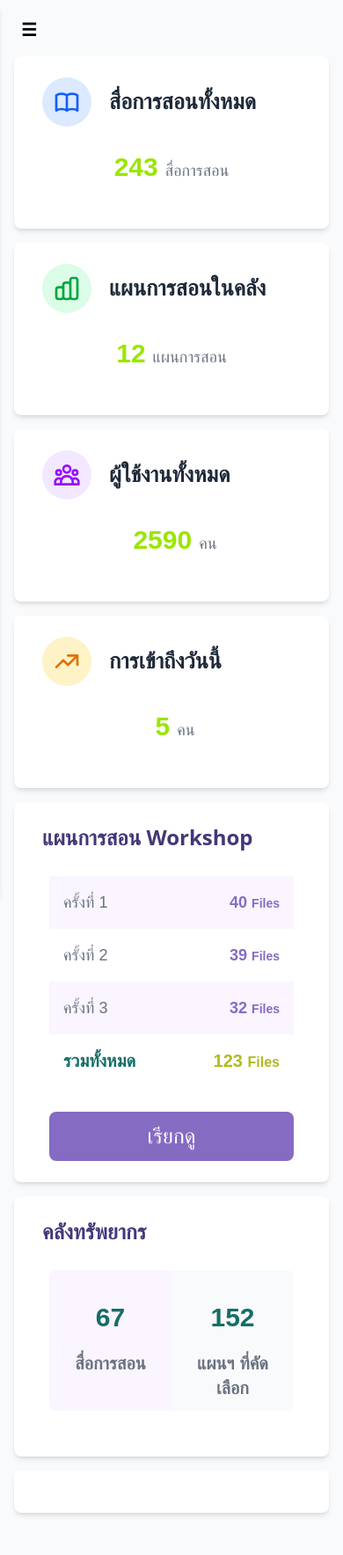
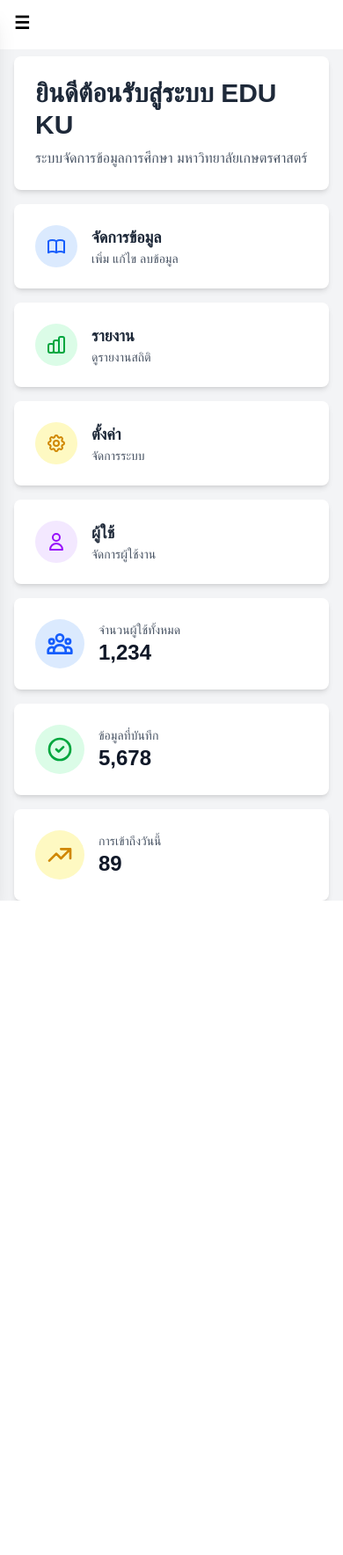
Before and after one commit to S-Sarayoot/MVP1-PEES-EDUKU, a PHP site: page /admin/dashboard_admin.php in a window 390 px wide. Shown: the whole page at 88% size. After the commit the page ends 1024 px from the top, so only its background shows below. Run offline with PHP 8.4, Linux system fonts and the light colour scheme; some web fonts are replaced.

Commit message:
✨ feat(component): sidebar
made a sidebar & navbar  |   custom layout responsive of dashboard page

```diff
--- a/admin/dashboard_admin.php
+++ b/admin/dashboard_admin.php
@@ -15,148 +15,137 @@
     <title>EDU KU - Dashboard</title>
 </head>
 
-<body class="bg-gray-50">
-    <!-- Navigation -->
-    <?php include_once('../component/sidebar.php') ?>
+<body class="bg-gray-100 ">
+    <div class="grid grid-cols-12 grid-rows-10 gap-4 max-h-screen overflow-y-auto ">
+        <!-- Navigation -->
+        <?php include_once('../component/sidebar.php') ?>
 
         <!-- Main Content -->
         <div
-            class="col-span-12 md:col-span-9 xl:col-span-10 row-span-9 md:row-span-11 w-full h-full mx-auto pb-8 md:py-2 px-4 md:ps-0 pe-4 max-md:mt-16 overflow-y-auto">
+            class="col-span-12 md:col-span-9 xl:col-span-10 row-span-9 w-full h-full mx-auto pb-8 md:py-2 px-4 md:ps-0 pe-4 max-md:mt-16">
+            <!-- Welcome Section -->
+            <div class="bg-white rounded-lg shadow-md p-6 mb-4 sm:mb-8">
+                <h2 class="text-3xl font-bold text-gray-800 mb-2">ยินดีต้อนรับสู่ระบบ EDU KU</h2>
+                <p class="text-gray-600">ระบบจัดการข้อมูลการศึกษา มหาวิทยาลัยเกษตรศาสตร์</p>
+            </div>
+
             <!-- Quick Actions -->
             <div class="grid grid-cols-1 md:grid-cols-2 lg:grid-cols-4 gap-4 sm:gap-6 mb-4 sm:mb-8">
-                <div class="bg-white rounded-lg shadow-md p-6 hover:shadow-lg transition-shadow h-full w-full">
-                    <div class="flex text-wrap items-center">
-                        <div class="ml-2 p-3 rounded-full bg-blue-100 text-blue-600">
-                            <svg class="size-8" fill="none" stroke="currentColor" viewBox="0 0 24 24">
+                <div class="bg-white rounded-lg shadow-md p-6 hover:shadow-lg transition-shadow">
+                    <div class="flex items-center">
+                        <div class="p-3 rounded-full bg-blue-100 text-blue-600">
+                            <svg class="w-6 h-6" fill="none" stroke="currentColor" viewBox="0 0 24 24">
                                 <path stroke-linecap="round" stroke-linejoin="round" stroke-width="2"
                                     d="M12 6.253v13m0-13C10.832 5.477 9.246 5 7.5 5S4.168 5.477 3 6.253v13C4.168 18.477 5.754 18 7.5 18s3.332.477 4.5 1.253m0-13C13.168 5.477 14.754 5 16.5 5c1.746 0 3.332.477 4.5 1.253v13C19.832 18.477 18.246 18 16.5 18c-1.746 0-3.332.477-4.5 1.253">
                                 </path>
                             </svg>
                         </div>
-                        <div class="ml-5 lg:ml-7">
-                            <h3 class="text-[25px] text-wrap font-semibold text-gray-800">สื่อการสอนทั้งหมด</h3>
+                        <div class="ml-4">
+                            <h3 class="text-lg font-semibold text-gray-800">จัดการข้อมูล</h3>
+                            <p class="text-gray-600 text-sm">เพิ่ม แก้ไข ลบข้อมูล</p>
                         </div>
                     </div>
-                    <span class="flex justify-center items-end my-7">
-                        <p id="allFile" class="text-lime-400 text-3xl lg:text-4xl font-bold"></p>
-                        <p class="text-lg lg:text-base text-gray-500 ml-2">สื่อการสอน</p>
-                    </span>
                 </div>
-                <!--  -->
-                <div class="bg-white rounded-lg shadow-md p-6 hover:shadow-lg transition-shadow h-full w-full">
+
+                <div class="bg-white rounded-lg shadow-md p-6 hover:shadow-lg transition-shadow">
                     <div class="flex items-center">
-                        <div class="ml-2 p-3 rounded-full bg-green-100 text-green-600">
-                            <svg class="size-8" fill="none" stroke="currentColor" viewBox="0 0 24 24">
+                        <div class="p-3 rounded-full bg-green-100 text-green-600">
+                            <svg class="w-6 h-6" fill="none" stroke="currentColor" viewBox="0 0 24 24">
                                 <path stroke-linecap="round" stroke-linejoin="round" stroke-width="2"
                                     d="M9 19v-6a2 2 0 00-2-2H5a2 2 0 00-2 2v6a2 2 0 002 2h2a2 2 0 002-2zm0 0V9a2 2 0 012-2h2a2 2 0 012 2v10m-6 0a2 2 0 002 2h2a2 2 0 002-2m0 0V5a2 2 0 012-2h2a2 2 0 012 2v14a2 2 0 01-2 2h-2a2 2 0 01-2-2z">
                                 </path>
                             </svg>
                         </div>
-                        <div class="ml-5 lg:ml-7">
-                            <h3 class="text-[25px] text-wrap font-semibold text-gray-800">แผนการสอนในคลัง</h3>
+                        <div class="ml-4">
+                            <h3 class="text-lg font-semibold text-gray-800">รายงาน</h3>
+                            <p class="text-gray-600 text-sm">ดูรายงานสถิติ</p>
                         </div>
                     </div>
-                    <span class="flex justify-center items-end my-7">
-                        <p id="store" class="text-lime-400 text-3xl lg:text-4xl font-bold"></p>
-                        <p class="text-lg lg:text-base text-gray-500 ml-2">แผนการสอน</p>
-                    </span>
                 </div>
-                <!--  -->
-                <div class="bg-white rounded-lg shadow-md p-6 hover:shadow-lg transition-shadow h-full w-full">
-                    <div class="flex text-wrap items-center">
-                        <div class="ml-2 p-3 rounded-full bg-purple-100 text-purple-600">
-                            <svg class="size-8" fill="none" stroke="currentColor" viewBox="0 0 24 24">
+
+                <div class="bg-white rounded-lg shadow-md p-6 hover:shadow-lg transition-shadow">
+                    <div class="flex items-center">
+                        <div class="p-3 rounded-full bg-yellow-100 text-yellow-600">
+                            <svg class="w-6 h-6" fill="none" stroke="currentColor" viewBox="0 0 24 24">
+                                <path stroke-linecap="round" stroke-linejoin="round" stroke-width="2"
+                                    d="M10.325 4.317c.426-1.756 2.924-1.756 3.35 0a1.724 1.724 0 002.573 1.066c1.543-.94 3.31.826 2.37 2.37a1.724 1.724 0 001.065 2.572c1.756.426 1.756 2.924 0 3.35a1.724 1.724 0 00-1.066 2.573c.94 1.543-.826 3.31-2.37 2.37a1.724 1.724 0 00-2.572 1.065c-.426 1.756-2.924 1.756-3.35 0a1.724 1.724 0 00-2.573-1.066c-1.543.94-3.31-.826-2.37-2.37a1.724 1.724 0 00-1.065-2.572c-1.756-.426-1.756-2.924 0-3.35a1.724 1.724 0 001.066-2.573c-.94-1.543.826-3.31 2.37-2.37.996.608 2.296.07 2.572-1.065z">
+                                </path>
+                                <path stroke-linecap="round" stroke-linejoin="round" stroke-width="2"
+                                    d="M15 12a3 3 0 11-6 0 3 3 0 016 0z"></path>
+                            </svg>
+                        </div>
+                        <div class="ml-4">
+                            <h3 class="text-lg font-semibold text-gray-800">ตั้งค่า</h3>
+                            <p class="text-gray-600 text-sm">จัดการระบบ</p>
+                        </div>
+                    </div>
+                </div>
+
+                <div class="bg-white rounded-lg shadow-md p-6 hover:shadow-lg transition-shadow">
+                    <div class="flex items-center">
+                        <div class="p-3 rounded-full bg-purple-100 text-purple-600">
+                            <svg class="w-6 h-6" fill="none" stroke="currentColor" viewBox="0 0 24 24">
+                                <path stroke-linecap="round" stroke-linejoin="round" stroke-width="2"
+                                    d="M16 7a4 4 0 11-8 0 4 4 0 018 0zM12 14a7 7 0 00-7 7h14a7 7 0 00-7-7z"></path>
+                            </svg>
+                        </div>
+                        <div class="ml-4">
+                            <h3 class="text-lg font-semibold text-gray-800">ผู้ใช้</h3>
+                            <p class="text-gray-600 text-sm">จัดการผู้ใช้งาน</p>
+                        </div>
+                    </div>
+                </div>
+            </div>
+
+            <!-- Statistics -->
+            <div class="grid grid-cols-1 md:grid-cols-3 gap-4 sm:gap-6">
+                <div class="bg-white rounded-lg shadow-md p-6">
+                    <div class="flex items-center">
+                        <div class="p-3 rounded-full bg-blue-100 text-blue-600">
+                            <svg class="w-8 h-8" fill="none" stroke="currentColor" viewBox="0 0 24 24">
                                 <path stroke-linecap="round" stroke-linejoin="round" stroke-width="2"
                                     d="M17 20h5v-2a3 3 0 00-5.356-1.857M17 20H7m10 0v-2c0-.656-.126-1.283-.356-1.857M7 20H2v-2a3 3 0 015.356-1.857M7 20v-2c0-.656.126-1.283.356-1.857m0 0a5.002 5.002 0 019.288 0M15 7a3 3 0 11-6 0 3 3 0 016 0zm6 3a2 2 0 11-4 0 2 2 0 014 0zM7 10a2 2 0 11-4 0 2 2 0 014 0z">
                                 </path>
                             </svg>
                         </div>
-                        <div class="ml-5 lg:ml-7">
-                            <h3 class="text-[25px] text-wrap font-semibold text-gray-800">ผู้ใช้งานทั้งหมด</h3>
-                        </div>
-                    </div>
-                    <span class="flex justify-center items-end my-7">
-                        <p id="user" class="px-2 text-lime-400 text-3xl lg:text-4xl font-bold"></p>
-                        <p class="text-lg lg:text-base text-gray-500 ">คน</p>
-                    </span>
-                </div>
-                <!--  -->
-                <div class="bg-white rounded-lg shadow-md p-6 hover:shadow-lg transition-shadow h-full w-full">
-                    <div class="flex text-wrap items-center">
-                        <div class="ml-2 p-3 rounded-full bg-amber-100 text-amber-600">
-                            <svg class="size-8" fill="none" stroke="currentColor" viewBox="0 0 24 24">
-                                <path stroke-linecap="round" stroke-linejoin="round" stroke-width="2"
-                                    d="M13 7h8m0 0v8m0-8l-8 8-4-4-6 6"></path>
-                            </svg>
-                        </div>
-                        <div class="ml-5 lg:ml-7">
-                            <h3 class="text-[25px] text-wrap font-semibold text-gray-800">การเข้าถึงวันนี้</h3>
-                        </div>
-                    </div>
-                    <span class="flex justify-center items-end my-7">
-                        <p id="online" class="px-2 text-lime-400 text-3xl lg:text-4xl font-bold"></p>
-                        <p class="text-lg lg:text-base text-gray-500 ">คน</p>
-                    </span>
-                </div>
-                <!--  -->
-            </div>
-            <!-- line 2 -->
-            <div class="grid grid-cols-1 md:grid-cols-2 lg:grid-cols-3 gap-4 sm:gap-6 mb-4 sm:mb-8">
-                <div class="bg-white rounded-lg shadow-md p-6 h-full w-full">
-                    <h1 class="text-2xl md:text-3xl  ps-2 xl:ps-3 font-bold font-sans antialiased text-[#433878]">
-                        แผนการสอน Workshop
-                    </h1>
-                    <div class="flex justify-between text-wrap mx-4 my-7">
-                        <div class="text-gray-500">
-                            <p class="text-lg md:text-xl bg-purple-50 p-4">ครั้งที่ 1</p>
-                            <p class="text-lg md:text-xl p-4">ครั้งที่ 2</p>
-                            <p class="text-lg md:text-xl bg-purple-50 p-4">ครั้งที่ 3</p>
-                            <p class="text-xl md:text-2xl p-4 text-[#156E68] font-bold">รวมทั้งหมด</p>
-                        </div>
-                        <div class="text-end text-[#866BC2] grow">
-                            <p class="text-lg md:text-xl font-semibold bg-purple-50 p-4">40
-                                <span class="text-sm">Files</span>
-                            </p>
-                            <p class="text-lg md:text-xl font-semibold p-4">39
-                                <span class="text-sm">Files</span>
-                            </p>
-                            <p class="text-lg md:text-xl font-semibold bg-purple-50 p-4">32
-                                <span class="text-sm">Files</span>
-                            </p>
-                            <p class="text-xl md:text-2xl font-semibold p-4 text-[#B1BB1E]">123
-                                <span class="text-base">Files</span>
-                            </p>
-                        </div>
-                    </div>
-                    <div class="mx-4">
-                        <button type="button"
-                            class="bg-[#866BC2] text-2xl text-white font-seminbold h-14 w-full rounded-lg">เรียกดู</button>
-                    </div>
-                </div>
-                <!--  -->
-                <div class="bg-white rounded-lg shadow-md p-6 h-full md:h-[450px] w-full">
-                    <h1 class="text-2xl md:text-3xl  ps-2 xl:ps-3 font-bold font-sans antialiased text-[#433878]">
-                        คลังทรัพยากร
-                    </h1>
-                    <div class="mx-4 my-7">
-                        <div class="flex w-full h-40 items-center">
-                            <div class="w-full h-full bg-purple-50 rounded-l-lg p-4 text-center">
-                                <p class="text-3xl md:text-4xl font-bold text-[#156E68] py-5">67</p>
-                                <p class="text-xl md:text-xl font-bold text-gray-500">สื่อการสอน</p>
-                            </div>
-                            <div class="w-full h-full bg-gray-50 rounded-r-lg p-4 text-center">
-                                <p class="text-3xl md:text-4xl font-bold text-[#156E68] py-5">152</p>
-                                <p class="text-xl md:text-xl font-bold text-gray-500">แผนฯ ที่คัดเลือก</p>
-                            </div>
+                        <div class="ml-4">
+                            <p class="text-sm font-medium text-gray-600">จำนวนผู้ใช้ทั้งหมด</p>
+                            <p class="text-2xl font-semibold text-gray-900">1,234</p>
                         </div>
                     </div>
                 </div>
-                <!--  -->
-                <div class="bg-white rounded-lg shadow-md p-6 h-full md:h-[450px] w-full">
 
+                <div class="bg-white rounded-lg shadow-md p-6">
+                    <div class="flex items-center">
+                        <div class="p-3 rounded-full bg-green-100 text-green-600">
+                            <svg class="w-8 h-8" fill="none" stroke="currentColor" viewBox="0 0 24 24">
+                                <path stroke-linecap="round" stroke-linejoin="round" stroke-width="2"
+                                    d="M9 12l2 2 4-4m6 2a9 9 0 11-18 0 9 9 0 0118 0z"></path>
+                            </svg>
+                        </div>
+                        <div class="ml-4">
+                            <p class="text-sm font-medium text-gray-600">ข้อมูลที่บันทึก</p>
+                            <p class="text-2xl font-semibold text-gray-900">5,678</p>
+                        </div>
+                    </div>
+                </div>
+
+                <div class="bg-white rounded-lg shadow-md p-6">
+                    <div class="flex items-center">
+                        <div class="p-3 rounded-full bg-yellow-100 text-yellow-600">
+                            <svg class="w-8 h-8" fill="none" stroke="currentColor" viewBox="0 0 24 24">
+                                <path stroke-linecap="round" stroke-linejoin="round" stroke-width="2"
+                                    d="M13 7h8m0 0v8m0-8l-8 8-4-4-6 6"></path>
+                        </div>
+                        <div class="ml-4">
+                            <p class="text-sm font-medium text-gray-600">การเข้าถึงวันนี้</p>
+                            <p class="text-2xl font-semibold text-gray-900">89</p>
+                        </div>
+                    </div>
                 </div>
             </div>
         </div>
+    </div>
 </body>
 
 </html>
--- a/component/sidebar.php
+++ b/component/sidebar.php
@@ -1,13 +1,18 @@
-<button id="openSidebar" class="sm:hidden py-3 px-4 text-xl font-bold fixed top-2 left-2 z-50">☰</button>
+<!-- for mobile size -->
+<div class="bg-white w-full h-14 fixed top-0 left-0 md:hidden">
+    <button id="openSidebar" class="md:hidden py-3 px-4 text-xl font-bold ">☰</button>
+</div>
+
 <div id="sidebar"
-    class="fixed top-0 left-0 max-sm:pt-10 h-screen w-64 px-4 bg-red-400 flex flex-col transition-transform duration-300 -translate-x-full sm:translate-x-0 sm:static sm:h-[calc(100vh-25px)] sm:max-w-[300px] rounded-r-xl text-gray-800 shadow-lg z-40 shadow-md">
-    <div class="p-5 font-semibold text-lg">
-        <h1 class="text-2xl font-bold">Sidebar</h1>
+    class="fixed md:static row-span-10 md:row-span-10 md:col-span-3 xl:col-span-2 top-0 left-0 md:mt-2 h-screen max-w-[300px] px-4 bg-white flex flex-col transition-transform duration-300 -translate-x-full md:translate-x-0 md:h-[calc(100vh-25px)] md:max-w-[300px] rounded-r-2xl text-gray-800 shadow-xl z-40 ">
+    <div class="flex py-3 font-semibold text-lg mb-4">
+        <button id="openSidebar2" class="md:hidden px-2 text-xl font-bold">☰</button>
+        <h1 class="text-2xl md:text-3xl ps-4 font-bold font-sans antialiased">EDU KU</h1>
     </div>
-    <nav class="flex-1 overflow-y-auto min-w-[300px] px-4 ">
-        <ul class="space-y-2">
+    <nav class="flex-1 overflow-y-auto w-full">
+        <ul class="space-y-2 px-2 max-md:w-60 ">
             <li>
-                <a href="#" class="flex items-center px-4 py-2 rounded hover:bg-gray-100">a</a>
+                <a href="#" class="flex items-center px-4 py-2 rounded hover:bg-gray-100 text-base">adxn</a>
             </li>
             <li>
                 <a href="#" class="flex items-center px-4 py-2 rounded hover:bg-gray-100">b</a>
@@ -21,15 +26,22 @@
         </ul>
     </nav>
 </div>
+<!-- for desktop size -->
+<div class="md:col-span-9 xl:col-span-10 row-span-1 bg-white w-full h-full mt-2 rounded-l-xl shadow-md max-md:hidden ">
+    <button id="openSidebar" class="md:hidden py-3 px-4 text-xl font-bold z-50">☰</button>
+</div>
 <script>
     window.onload = function () {
         const openSidebar = document.getElementById('openSidebar');
+        const openSidebar2 = document.getElementById('openSidebar2');
         const sidebar = document.getElementById('sidebar');
-        if (openSidebar && sidebar) {
-            openSidebar.onclick = function () {
-                sidebar.classList.toggle('translate-x-0');
-                sidebar.classList.toggle('-translate-x-full');
-            };
-        }
+        [openSidebar, openSidebar2].forEach(btn => {
+            if (btn && sidebar) {
+                btn.onclick = function () {
+                    sidebar.classList.toggle('translate-x-0');
+                    sidebar.classList.toggle('-translate-x-full');
+                };
+            }
+        });
     };
 </script>
```
